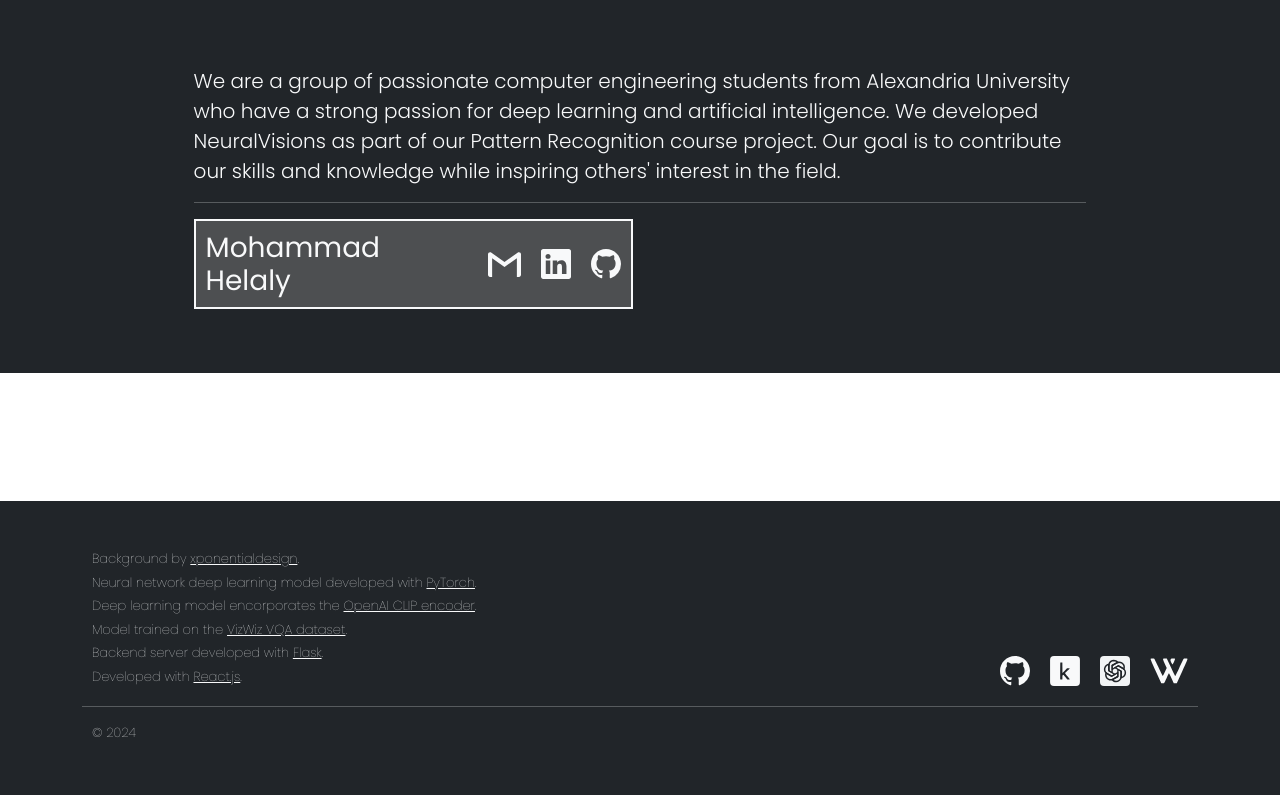
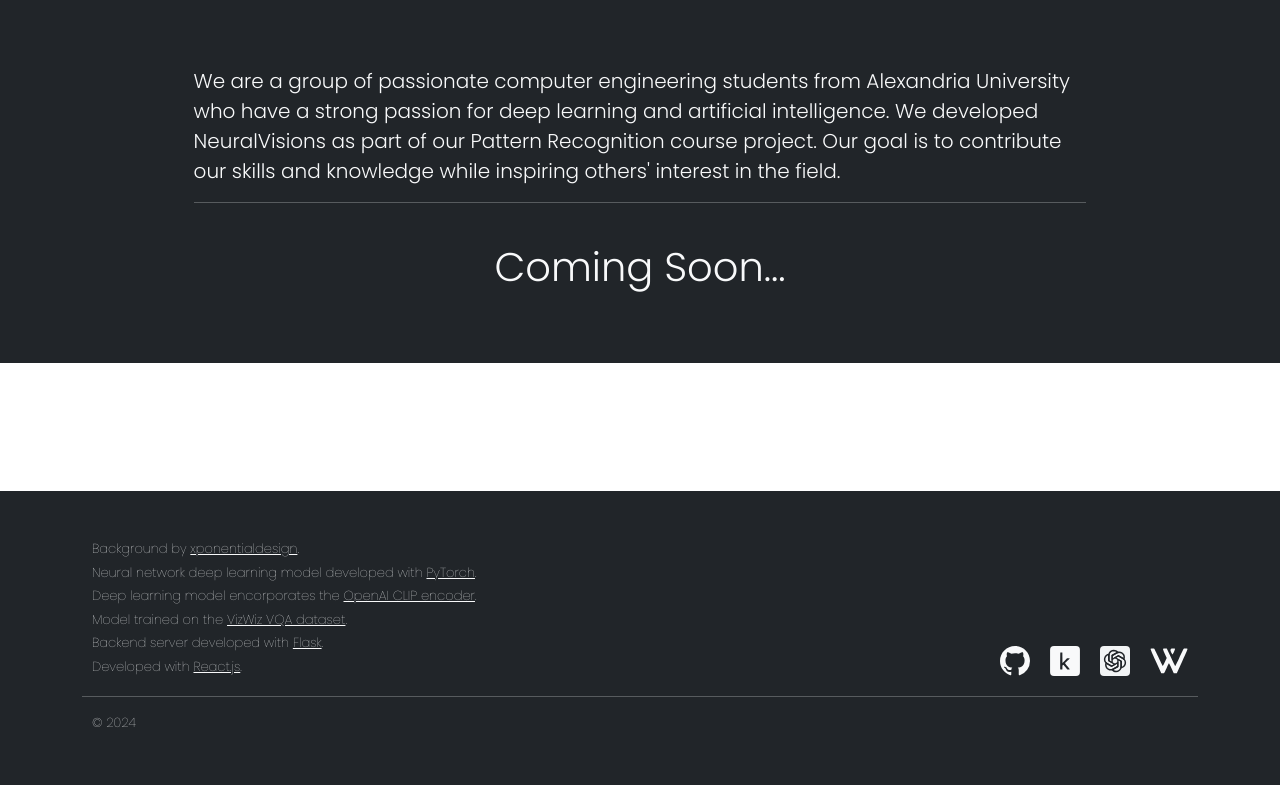
Before and after one commit to MohammadHelaly/neural-visions, a React (Create React App) app in the folder client/: page / in a window 1280 px wide. Shown: the part 3823-4618 px from the top of the page. Built offline with nearby package versions, Linux system fonts and the light colour scheme.

Commit message:
Update contact section

```diff
--- a/client/src/components/ContactSection/ContactSection.js
+++ b/client/src/components/ContactSection/ContactSection.js
@@ -1,8 +1,8 @@
 import styles from "./ConstactSection.module.css";
 import SectionHeader from "../Miscellaneous/SectionHeader";
-import ContactInformation from "./ContactInformation";
+// import ContactInformation from "./ContactInformation";
 import useAnimate from "../../hooks/use-animate";
-import contactData from "../../assets/data/contactData";
+// import contactData from "../../assets/data/contactData";
 
 const ContactSection = () => {
 	const paragraphRef = useAnimate(styles["animate"], false);
@@ -33,7 +33,10 @@ const ContactSection = () => {
 							</p>
 						</div>
 						<hr />
-						<div className={`${styles["contacts"]}`}>
+						<h2 className="text-light text-center display-6 pt-4">
+							Coming Soon...
+						</h2>
+						{/* <div className={`${styles["contacts"]}`}>
 							{contactData.map((contact, index) => {
 								return (
 									<ContactInformation
@@ -46,7 +49,7 @@ const ContactSection = () => {
 									/>
 								);
 							})}
-						</div>
+						</div> */}
 					</div>
 				</div>
 			</div>
```
